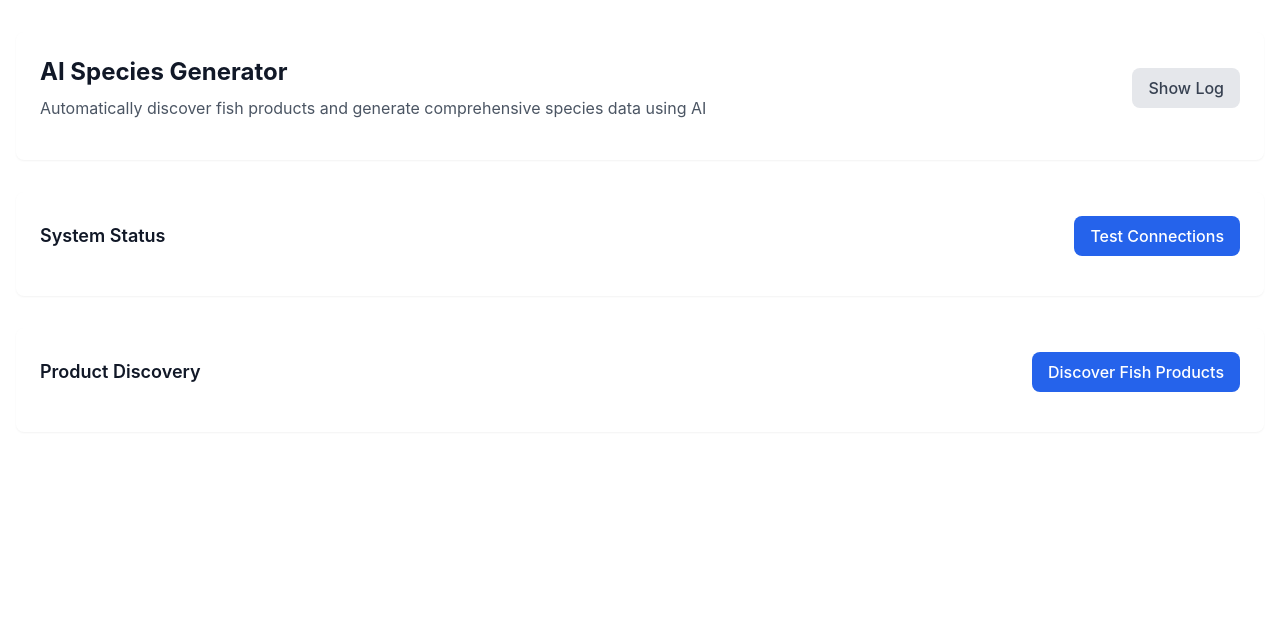
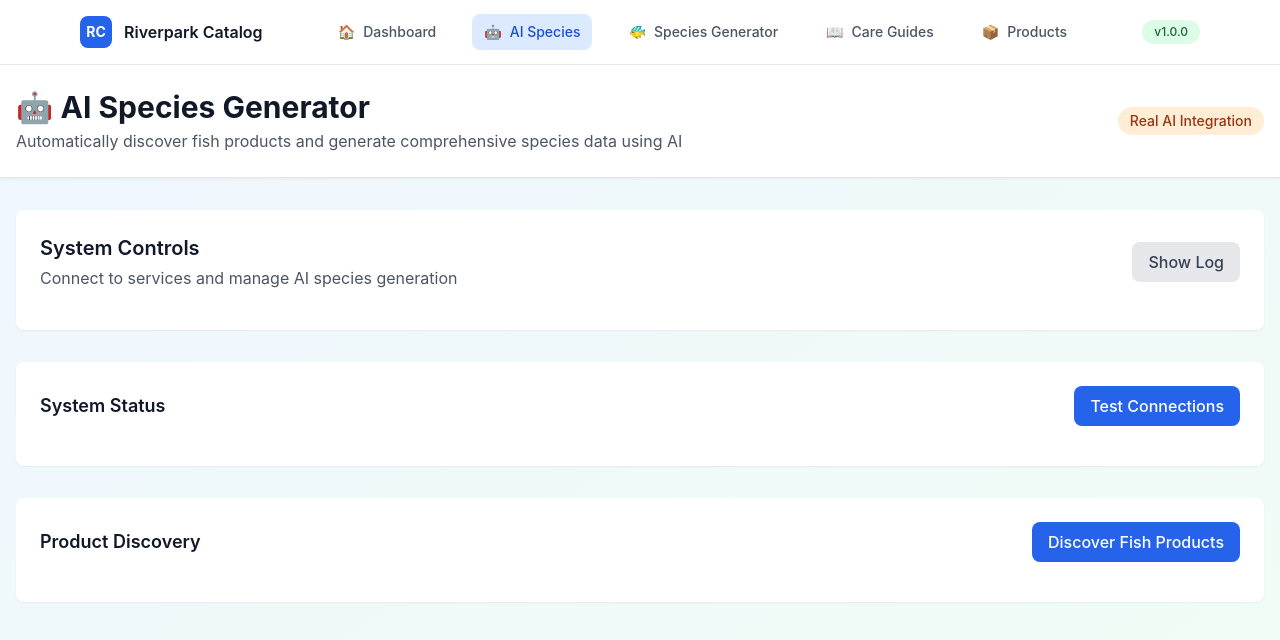
Before and after one commit to Ldwebhelp/riverpark-catalog-tools, a Next.js app: page /ai-species in a window 1280 px wide. Shown: the top 640 px of the page. Built offline with nearby package versions, Linux system fonts and the light colour scheme.

Commit message:
🎨 Integrate AI Species Generator UI with Navigation and fix baseURL configuration

```diff
--- a/src/app/ai-species/page.tsx
+++ b/src/app/ai-species/page.tsx
@@ -1,18 +1,27 @@
 'use client';
 
 import dynamic from 'next/dynamic';
+import { Navigation } from '@/components/Navigation';
 
 const SpeciesAIGenerator = dynamic(() => import('@/components/SpeciesAIGenerator'), {
   ssr: false,
   loading: () => (
-    <div className="max-w-7xl mx-auto py-8">
-      <div className="animate-pulse">
+    <div className="semantic-layout">
+      <div className="semantic-main">
+        <div className="animate-pulse space-y-6">
+          <div className="semantic-section">
             <div className="h-8 bg-gray-200 rounded w-64 mb-4"></div>
             <div className="h-4 bg-gray-200 rounded w-96 mb-8"></div>
-        <div className="space-y-4">
+          </div>
+          <div className="semantic-section">
             <div className="h-32 bg-gray-200 rounded"></div>
+          </div>
+          <div className="semantic-section">
             <div className="h-32 bg-gray-200 rounded"></div>
+          </div>
+          <div className="semantic-section">
             <div className="h-32 bg-gray-200 rounded"></div>
+          </div>
         </div>
       </div>
     </div>
@@ -21,8 +30,29 @@ const SpeciesAIGenerator = dynamic(() => import('@/components/SpeciesAIGenerator
 
 export default function AISpeciesPage() {
   return (
-    <div className="container mx-auto px-4 py-8">
+    <>
+      <Navigation />
+      <div className="semantic-layout">
+        <header className="semantic-header">
+          <div className="container mx-auto px-4 py-6">
+            <div className="flex items-center justify-between">
+              <div>
+                <h1 className="text-3xl font-bold text-gray-900">🤖 AI Species Generator</h1>
+                <p className="text-gray-600 mt-1">Automatically discover fish products and generate comprehensive species data using AI</p>
+              </div>
+              <div className="flex items-center space-x-4">
+                <span className="bg-orange-100 text-orange-800 px-3 py-1 rounded-full text-sm font-medium">
+                  Real AI Integration
+                </span>
+              </div>
+            </div>
+          </div>
+        </header>
+
+        <main className="semantic-main">
           <SpeciesAIGenerator />
+        </main>
       </div>
+    </>
   );
 }
--- a/src/components/SpeciesAIGenerator.tsx
+++ b/src/components/SpeciesAIGenerator.tsx
@@ -250,14 +250,14 @@ export default function SpeciesAIGenerator() {
   const filteredProducts = getFilteredProducts();
 
   return (
-    <div className="max-w-7xl mx-auto space-y-8">
-      {/* Header */}
+    <div className="space-y-8">
+      {/* Controls */}
       <section className="semantic-section">
         <div className="flex items-center justify-between mb-4">
           <div>
-            <h2 className="text-2xl font-bold text-gray-900">AI Species Generator</h2>
-            <p className="text-gray-600 mt-2">
-              Automatically discover fish products and generate comprehensive species data using AI
+            <h2 className="text-xl font-semibold text-gray-900">System Controls</h2>
+            <p className="text-gray-600 mt-1">
+              Connect to services and manage AI species generation
             </p>
           </div>
           <div className="flex items-center space-x-3">
--- a/src/lib/ai-client.ts
+++ b/src/lib/ai-client.ts
@@ -63,7 +63,7 @@ export class AIClient {
   private timeout: number;
 
   constructor(options: { baseUrl?: string; timeout?: number } = {}) {
-    this.baseUrl = options.baseUrl || 'http://localhost:3002'; // Default to riverpark-catalyst-fresh
+    this.baseUrl = options.baseUrl || 'http://localhost:3000'; // Default to riverpark-catalyst-fresh port 3000
     this.timeout = options.timeout || 30000; // 30 second timeout
   }
 
```
Lines whose indentation alone changed are shown as unchanged.
